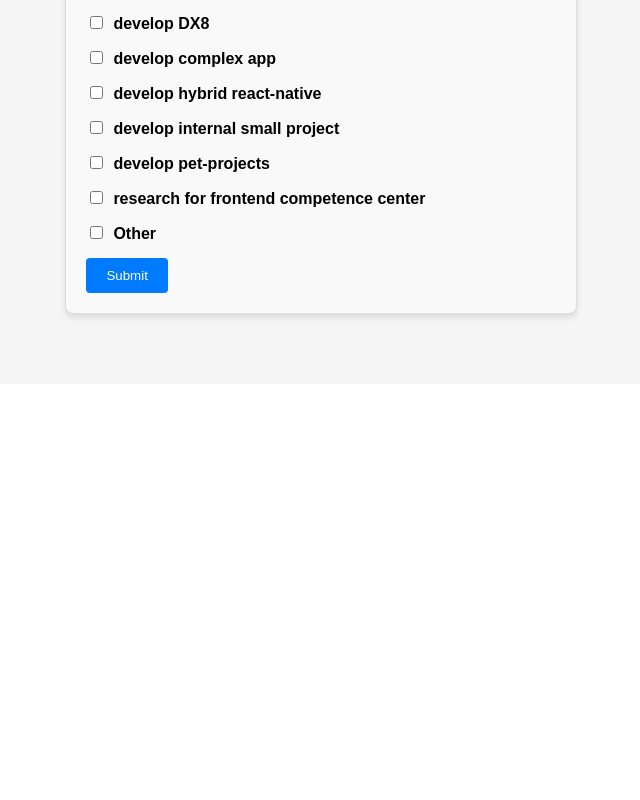
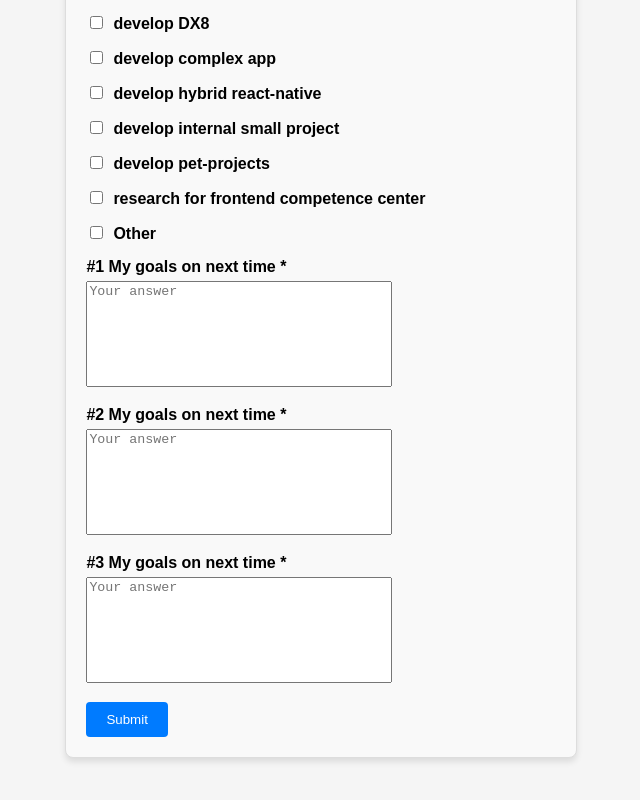
Before and after one commit to v1fes/React, a React (Vite) app in the folder Hook-Form/: page / in a window 1280 px wide. Shown: the part 1316-2116 px from the top of the page, without its empty margins (319-959 px from the left). Before the commit the page ends 1700 px from the top, so only its background shows below. Built offline with nearby package versions, Linux system fonts and the light colour scheme.

Commit message:
Додано текстові блоки

```diff
--- a/Hook-Form/src/components/Form/Form.jsx
+++ b/Hook-Form/src/components/Form/Form.jsx
@@ -6,6 +6,7 @@ import FavoriteTech from '../FavoriteTech/FavoriteTech';
 import LearnTechCheckboxes from '../LearnTechCheckboxes/LearnTechCheckboxes';
 import TechLevelMatrix from '../TechLevelMatrix/TechLevelMatrix';
 import AdditionalCheckboxes from '../AdditionalCheckboxes/AdditionalCheckboxes';
+import TextAreaBlock from '../TextAreaBlock/TextAreaBlock';
 import './Form.module.css';
 
 // Схема валідації
@@ -19,7 +20,7 @@ otherTech: yup.string().when('favoriteTech', {
 }),
   learnTech: yup.array().min(1, 'Please select at least one tech'),
   learnTechOther: yup.string().when('learnTech', {
-    is: (val) => val?.includes('Other'),
+    is: (val) => Array.isArray(val) && val.includes('Other'),
     then: yup.string().required('Please specify your tech'),
   }),
   techLevels: yup.object().test(
@@ -27,17 +28,24 @@ otherTech: yup.string().when('favoriteTech', {
     'Please select one level per technology',
     (obj) => obj && Object.keys(obj).every((key) => !!obj[key])
   ),
-  additionalOptions: yup.array().min(1, 'Please select at least one option'),
-
+ additionalOptions: yup
+    .array()
+    .of(yup.string())
+    .min(1, 'Please select at least one additional option'),
 });
 
 const Form = () => {
   const methods = useForm({
     resolver: yupResolver(schema),
+    defaultValues: {
+      learnTech: [],
+      additionalOptions: [],
+    },
   });
 
   const onSubmit = (data) => {
-    console.log(data);
+    console.log('Form Data:', data);
+  console.log('Errors:', methods.formState.errors);
   };
 
   return (
@@ -116,6 +124,22 @@ const Form = () => {
 
           ]}
         />
+          {/* Поля тексту */}
+          <TextAreaBlock
+            name="goal1"
+            label="#1 My goals on next time"
+            placeholder="Your answer"
+          />
+          <TextAreaBlock
+            name="goal2"
+            label="#2 My goals on next time"
+            placeholder="Your answer"
+          />
+          <TextAreaBlock
+            name="goal3"
+            label="#3 My goals on next time"
+            placeholder="Your answer"
+          />
 
         <button type="submit">Submit</button>
       </form>
--- a/Hook-Form/src/components/Form/Form.module.css
+++ b/Hook-Form/src/components/Form/Form.module.css
@@ -87,3 +87,15 @@ button:hover {
   margin-top: 5px;
   display: block;
 }
+
+textarea {
+  resize: none;
+  width: 300px;
+  height: 100px;
+}
+
+.error-message {
+  color: red;
+  font-size: 14px;
+  margin-top: 5px;
+}
--- /dev/null
+++ b/Hook-Form/src/components/TextAreaBlock/TextAreaBlock.jsx
@@ -0,0 +1,25 @@
+import React from 'react';
+import { useFormContext } from 'react-hook-form';
+
+const TextAreaBlock = ({ name, label, placeholder }) => {
+  const { register, formState: { errors } } = useFormContext();
+
+  return (
+    <div>
+      <label htmlFor={name}>{label} *</label>
+      <textarea
+        id={name}
+        placeholder={placeholder}
+        {...register(name, {
+          required: 'This field is required',
+          minLength: { value: 10, message: 'Minimum 10 characters required' },
+        })}
+      />
+      {errors[name] && (
+        <p className="error-message">{errors[name].message}</p>
+      )}
+    </div>
+  );
+};
+
+export default TextAreaBlock;
```
Also changed, not shown: 1 other file (tests, documents, lock files or other folders).
